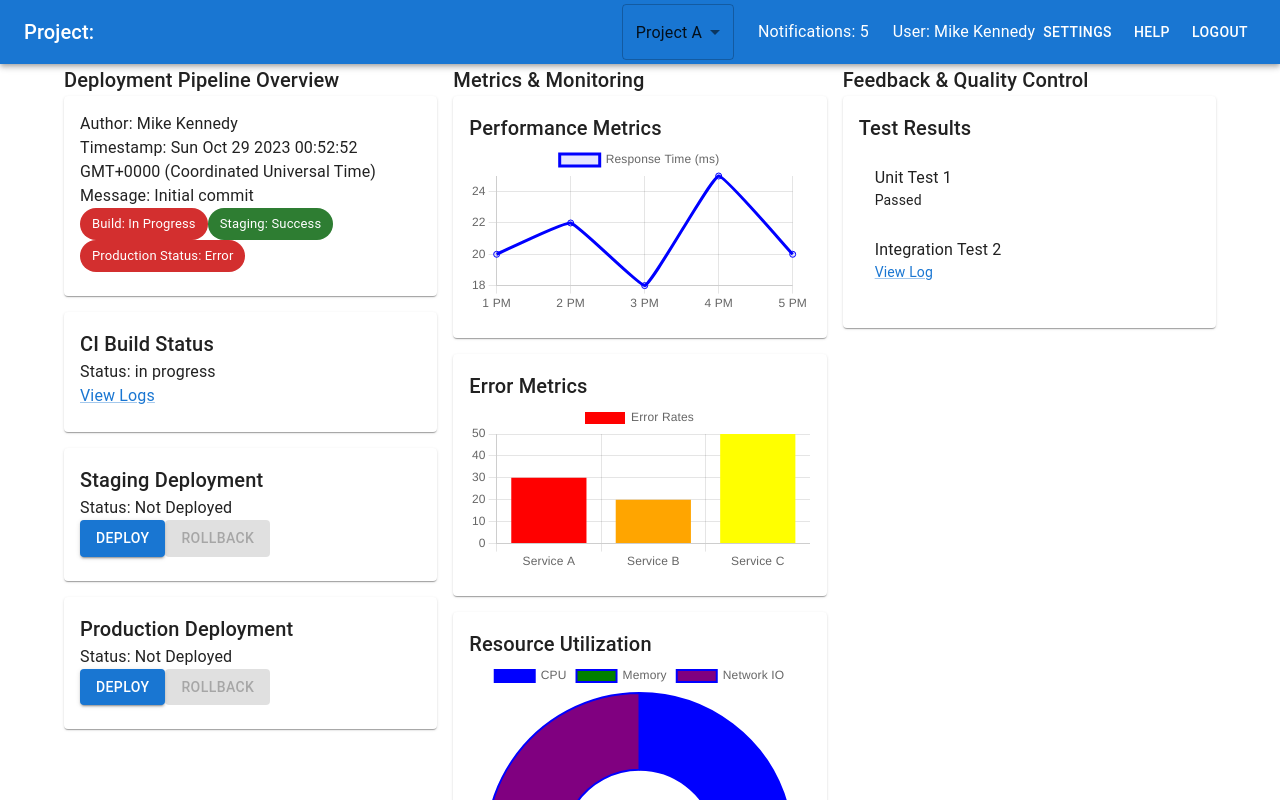
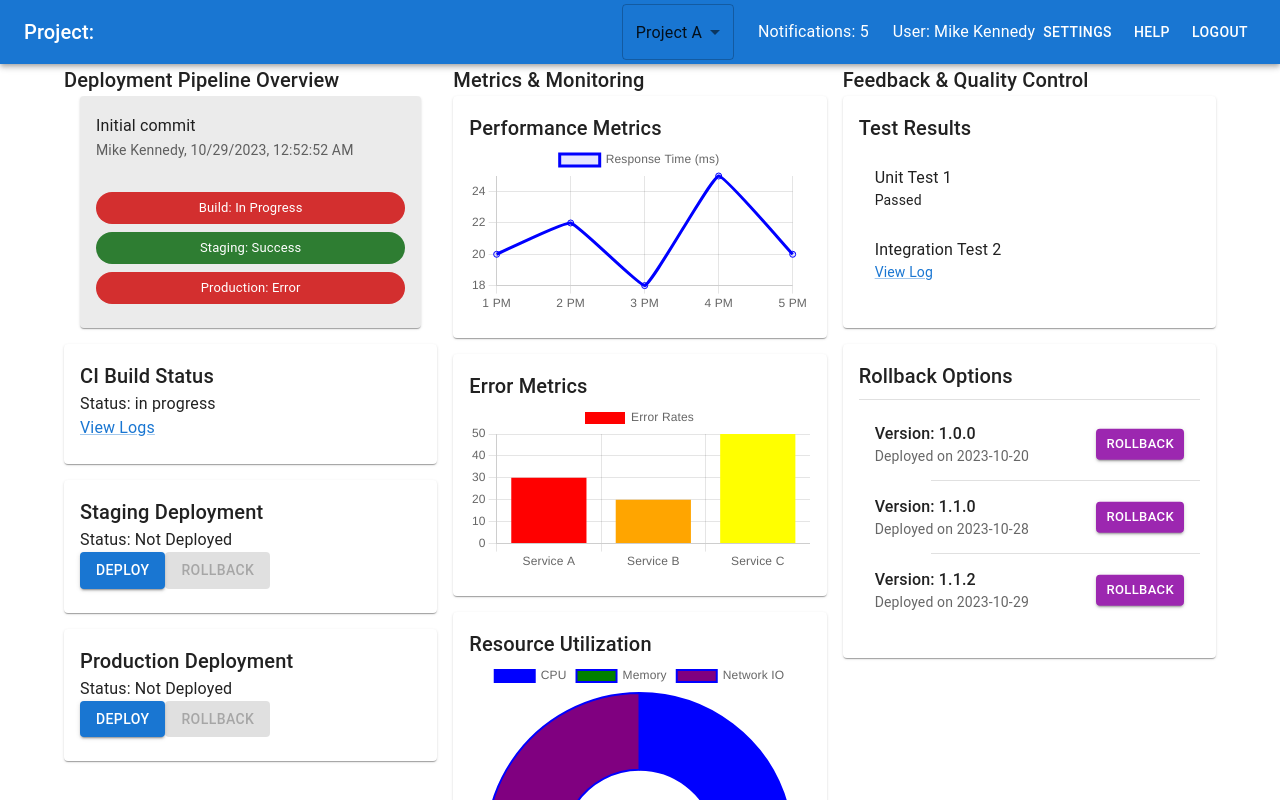
Before and after one commit to MikeKennedyDev/DevopsDashboardUi, a React (Create React App) app: page / in a window 1280 px wide. Shown: the top 800 px of the page. Built offline with nearby package versions, Linux system fonts and the light colour scheme.

Commit message:
Updated some formatting and added rollback panel

```diff
--- a/src/components/DeploymentPipelineOverview/CommitPanel.tsx
+++ b/src/components/DeploymentPipelineOverview/CommitPanel.tsx
@@ -1,5 +1,5 @@
 import React from 'react';
-import { Card, CardContent, Chip, Typography } from '@mui/material';
+import { Card, CardContent, Chip, Typography, Stack, Box, CardHeader } from '@mui/material';
 
 interface CommitProps {
     author: string;
@@ -11,15 +11,19 @@ interface CommitProps {
     productionStatus?: string;
 }
 
-const CommitPannel: React.FC<{ commits: CommitProps[] }> = ({ commits }) => {
+const CommitPanel: React.FC<{ commits: CommitProps[] }> = ({ commits }) => {
     return (
-        <div className='commit-panel'>
+        <Box className='commit-panel' sx={{ overflow: 'auto', maxHeight: 'calc(100vh - 100px)', px: 2 }}>
             {commits.map((commit, index) => (
-                <Card key = {index} sx={{ mb: 2, bg: commit.triggeredDeployment ? 'triggered' : ''}}>
+                <Card key={index} sx={{ mb: 2, bgcolor: commit.triggeredDeployment ? 'action.selected' : 'background.paper' }}>
+                    <CardHeader
+                        title={commit.message}
+                        subheader={`${commit.author}, ${commit.timestamp.toLocaleString()}`}
+                        titleTypographyProps={{ variant: 'subtitle1' }}
+                        subheaderTypographyProps={{ variant: 'body2' }}
+                    />
                     <CardContent>
-                        <Typography>Author: {commit.author}</Typography>
-                        <Typography>Timestamp: {commit.timestamp.toString()}</Typography>
-                        <Typography>Message: {commit.message}</Typography>
+                        <Stack direction="column" spacing={1}>
                             {commit.buildStatus && (
                                 <Chip label={`Build: ${commit.buildStatus}`} color={commit.buildStatus === 'Success' ? 'success' : 'error'} />
                             )}
@@ -27,13 +31,14 @@ const CommitPannel: React.FC<{ commits: CommitProps[] }> = ({ commits }) => {
                                 <Chip label={`Staging: ${commit.stagingStatus}`} color={commit.stagingStatus === 'Success' ? 'success' : 'error'} />
                             )}
                             {commit.productionStatus && (
-                            <Chip label={`Production Status: ${commit.productionStatus}`} color={commit.productionStatus === 'Success' ? 'success' : 'error'} />
+                                <Chip label={`Production: ${commit.productionStatus}`} color={commit.productionStatus === 'Success' ? 'success' : 'error'} />
                             )}
+                        </Stack>
                     </CardContent>
                 </Card>
             ))}
-        </div>
+        </Box>
     );
 };
 
-export default CommitPannel;
+export default CommitPanel;
--- /dev/null
+++ b/src/components/FeedbackAndQualityControl/RollbackPanel.tsx
@@ -0,0 +1,51 @@
+import React from 'react';
+import { Card, CardContent, Typography, List, ListItem, Button, Divider, ListItemText, Stack } from '@mui/material';
+
+export interface RollbackVersion {
+    version: string;
+    deployedDate: string;
+};
+
+interface RollbackPanelProps {
+    versions: RollbackVersion[];
+    onRollback: (version: string) => void;
+}
+
+const RollbackPanel: React.FC<RollbackPanelProps> = ({ versions, onRollback }) => {
+    return(
+        <Card sx={{ mb: 2 }}>
+            <CardContent>
+                <Typography variant='h6' gutterBottom>Rollback Options</Typography>
+                <Divider />
+                <List>
+                    {versions.map((version, index) => (
+                        <React.Fragment key={index}>
+                            {index > 0 && <Divider variant='inset' component='li' />}
+                            <ListItem
+                                secondaryAction={
+                                    <Button
+                                        onClick={() => onRollback(version.version)}
+                                        variant='contained'
+                                        color='secondary'
+                                        size='small'
+                                        >
+                                            Rollback
+                                        </Button>
+                                }
+                                alignItems='flex-start'
+                                >
+                                    <ListItemText
+                                        primary={`Version: ${version.version}`}
+                                        secondary={`Deployed on ${version.deployedDate}`}
+                                        primaryTypographyProps={{ fontWeight: 'medium' }}
+                                        />
+                                </ListItem>
+                        </React.Fragment>
+                    ))}
+                </List>
+            </CardContent>
+        </Card>
+    );
+}
+
+export default RollbackPanel;
--- a/src/components/MainContent.tsx
+++ b/src/components/MainContent.tsx
@@ -14,6 +14,7 @@ import ResourceUtilizationPanel from './MetricsAndMonitoringOverview/ResourceUti
 
 // Feedback & Quality control imports
 import TestResultsPanel, { TestResult } from './FeedbackAndQualityControl/TestResultsPanel';
+import RollbackPanel, { RollbackVersion } from './FeedbackAndQualityControl/RollbackPanel';
 
 const MainContent: React.FC = () => {
     const sampleContent = [{
@@ -47,11 +48,20 @@ const MainContent: React.FC = () => {
         setIsProductionDeployed(false);
     }
 
-    const passedStatus = 'passed';
     const sampleTestResults: TestResult[] = [
         { name: 'Unit Test 1', status: 'passed', logLink: 'https://loglink1.com'},
         { name: 'Integration Test 2', status: 'failed', logLink: 'https://loglink2.com' }
     ]
+
+    const handleRollbackVersion = (version: string) => {
+        alert(`Rolling back to ${version}`);
+    }
+
+    const [rollbackVersions, setRollbackVersions] = useState<RollbackVersion[]>([
+        { version: '1.0.0', deployedDate: '2023-10-20' },
+        { version: '1.1.0', deployedDate: '2023-10-28' },
+        { version: '1.1.2', deployedDate: '2023-10-29' },
+    ]);
 
     return (
         <Container>
@@ -77,6 +87,7 @@ const MainContent: React.FC = () => {
                 <Grid item xs={12} md={4}>
                     <Typography variant='h6'>Feedback & Quality Control</Typography>
                     <TestResultsPanel testResults={sampleTestResults} />
+                    <RollbackPanel versions={rollbackVersions} onRollback={handleRollbackVersion} />
                 </Grid>
             </Grid>
         </Container>
```
Lines whose indentation alone changed are shown as unchanged.
